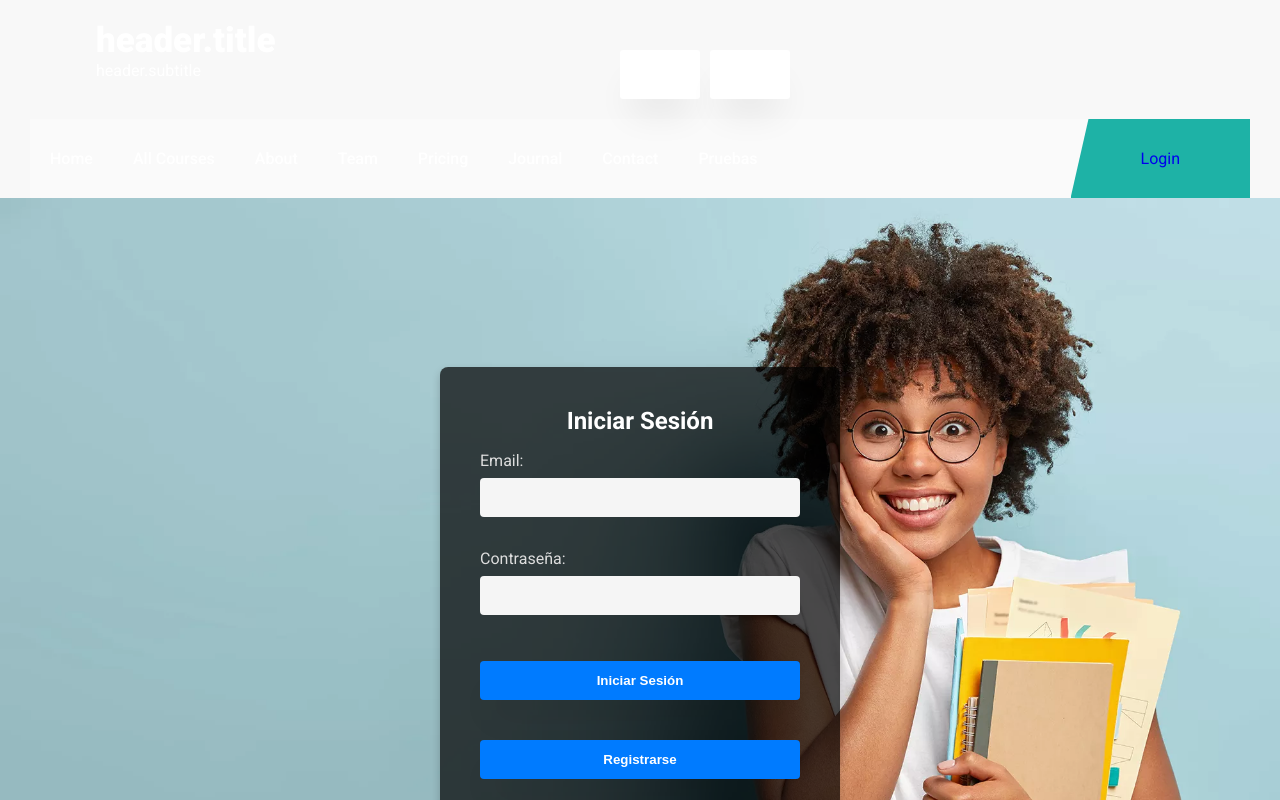
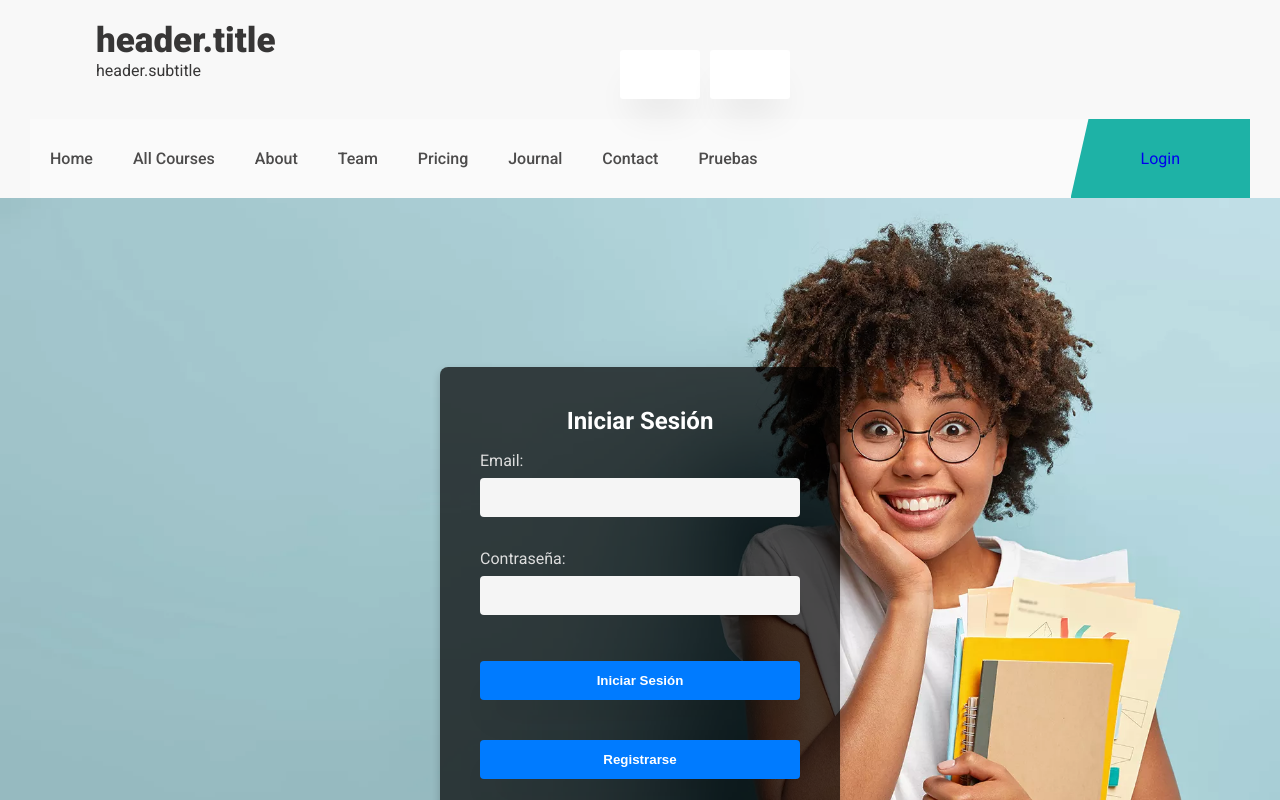
Before and after one commit to giovanniberetta/ProyectoSemestral, a React (Create React App) app in the folder my-react-app/: page /login in a window 1280 px wide. Shown: the top 800 px of the page. Built offline with nearby package versions, Linux system fonts and the light colour scheme; the HTML template or start-up script is replaced by a standard one.

Commit message:
header color

```diff
--- a/my-react-app/src/components/common/header/header.css
+++ b/my-react-app/src/components/common/header/header.css
@@ -1,7 +1,7 @@
 /*--------head------------*/
 .head {
     padding: 20px 0;
-    color: #fff;
+    color: #373636;
   }
   .logo h1 {
     font-size: 35px;
@@ -26,7 +26,7 @@
     padding: 30px 20px;
   }
   header ul li a {
-    color: #fff;
+    color: #2a2828d6;
     font-weight: 500;
     transition: 0.5s;
   }
--- a/my-react-app/src/components/login/Login.css
+++ b/my-react-app/src/components/login/Login.css
@@ -1,3 +1,10 @@
+.header {
+  background-color: rgba(0, 0, 0, 0.7); /* Fondo semitransparente */
+  color: #fff; /* Color del texto */
+  padding: 10px; /* Espaciado */
+  text-align: center; /* Centrar texto */
+  position: relative; /* Asegúrate de que esté en su lugar */
+}
 
 .login-container {
     display: flex;
@@ -9,8 +16,8 @@
     background-attachment: fixed;
     position: relative;
     color: #fff;
-
-  }
+    background-color: rgba(0, 0, 0, 0.5); /* Color de fondo semitransparente */
+}
 
   .login-box {
     background: rgba(0, 0, 0, 0.7);
--- a/my-react-app/src/components/login/login.jsx
+++ b/my-react-app/src/components/login/login.jsx
@@ -2,6 +2,7 @@ import React, { useState } from 'react';
 import axios from 'axios';
 import { useHistory } from 'react-router-dom';
 import "./Login.css";
+import Heading from "../common/heading/Heading"
 
 function Login() {
   const [email, setEmail] = useState('');
```
